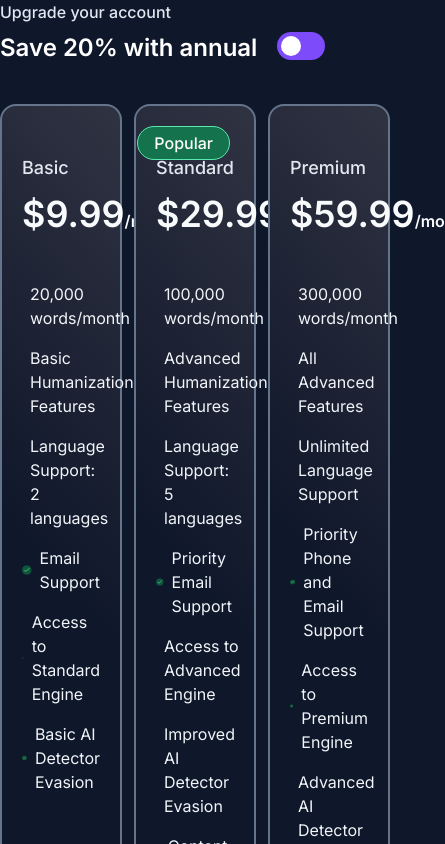
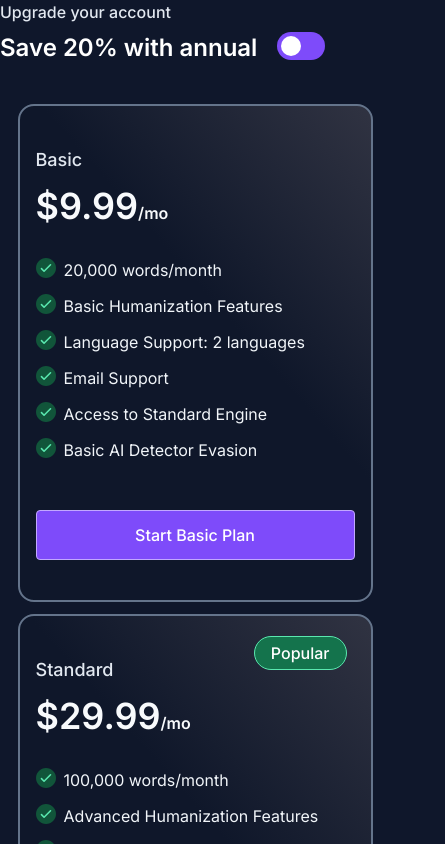
Before and after one commit to mhlehri/aiseo, a Next.js app: page / in a window 390 px wide. Shown: the top 844 px of the page, 445 px wide, since content can reach past the window. Built offline with nearby package versions, Linux system fonts and the light colour scheme.

Commit message:
make pricing section responsive

```diff
--- a/src/components/ui/box.tsx
+++ b/src/components/ui/box.tsx
@@ -1,7 +1,7 @@
 export default function Box(item: any) {
   return (
     <div
-      className="border-2 flex-col flex place-content-between border-slate-500 rounded-2xl px-5 py-12 max-w-[355px] w-full relative"
+      className="border-2 flex-col flex place-content-between border-slate-500 rounded-2xl px-4 sm:px-6 py-10 sm:py-12 max-w-[355px] w-full relative"
       style={{
         background: "linear-gradient(228.68deg, #2F3241 1.66%, #0F172A 42.04%)",
       }}
@@ -13,19 +13,16 @@ export default function Box(item: any) {
       )}
 
       <div>
-        <div className="space-y-3 mb-12">
+        <div className="space-y-3 mb-8 sm:mb-12">
           <p className="text-slate-200 font-medium text-lg">{item.title}</p>
           <h2 className="text-4xl text-slate-50 font-semibold">
             ${item.price}
             <span className="text-base">/mo</span>
           </h2>
         </div>
-        <ul className="*:text-slate-100 space-y-4">
+        <ul className="*:text-slate-100 space-y-3 sm:space-y-4">
           {item.features.map((features: string) => (
-            <li
-              className="flex gap-2 items-center"
-              key={`${features}_${item.id}`}
-            >
+            <li className="flex gap-2" key={`${features}_${item.id}`}>
               <svg
                 width="20"
                 height="20"
@@ -57,7 +54,7 @@ export default function Box(item: any) {
           ))}
         </ul>
       </div>
-      <button className="bg-[#7E4BFA] mt-12  w-full rounded font-medium py-3">
+      <button className="bg-[#7E4BFA] border border-[#C2A8FF] mt-12  w-full rounded font-medium py-3">
         Start {item.title} Plan
       </button>
     </div>
--- a/src/section/pricing.tsx
+++ b/src/section/pricing.tsx
@@ -12,7 +12,7 @@ export default function Pricing() {
         <Switch />
       </div>
 
-      <div className="grid gap-3 my-10 grid-cols-3">
+      <div className="grid gap-3 my-10 justify-items-center sm:grid-cols-2 lg:grid-cols-3">
         {pricingArray.map((item) => (
           <Box key={item.id} {...item} />
         ))}
```
